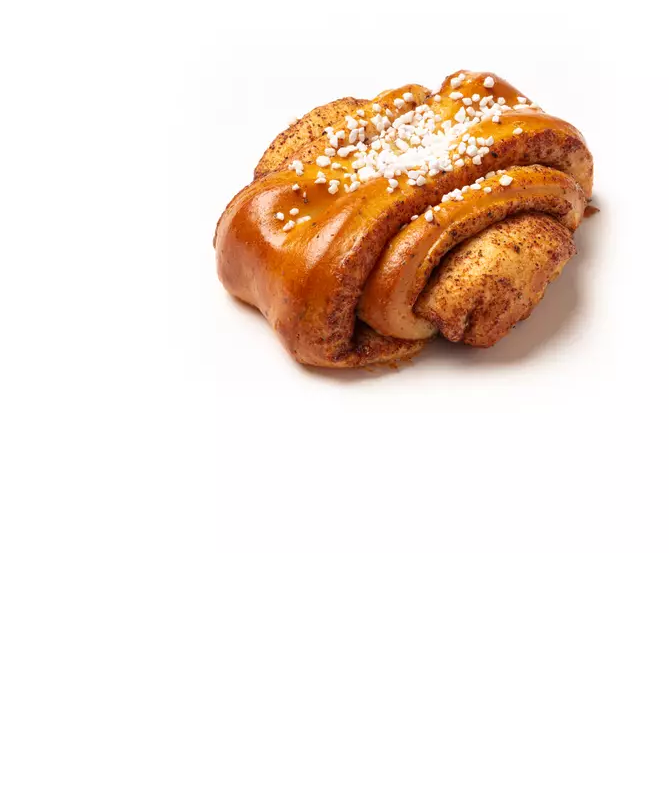
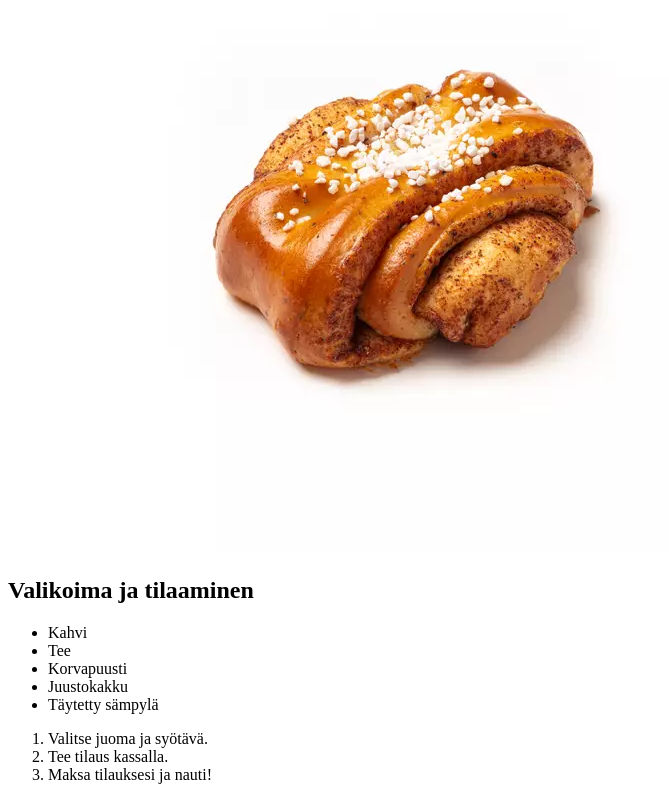
Before and after one commit to amonajen/html-harjoitukset, a plain HTML site: page kahvila/index.html in a window 1280 px wide. Shown: the part 2025-2825 px from the top of the page, without its empty margins (0-669 px from the left). Before the commit the page ends 2590 px from the top, so only its background shows below. Drawn offline with Linux system fonts and the light colour scheme.

Commit message:
Lisää valikoima ja tilausohjeet

```diff
--- a/kahvila/index.html
+++ b/kahvila/index.html
@@ -22,6 +22,24 @@
                 <img src="kuvat/korvapuusti.webp" alt="Korvapuusti, jonka päällä on raesokeria">
             </div>
         </section>
+
+        <section class="osio">
+            <h2>Valikoima ja tilaaminen</h2>
+
+            <ul class="tiedot-lista">
+                <li>Kahvi</li>
+                <li>Tee</li>
+                <li>Korvapuusti</li>
+                <li>Juustokakku</li>
+                <li>Täytetty sämpylä</li>
+            </ul>
+
+            <ol class="ohje-lista">
+                <li>Valitse juoma ja syötävä.</li>
+                <li>Tee tilaus kassalla.</li>
+                <li>Maksa tilauksesi ja nauti!</li>
+            </ol>
+        </section>
     </div>
 </body>
 </html>
```
